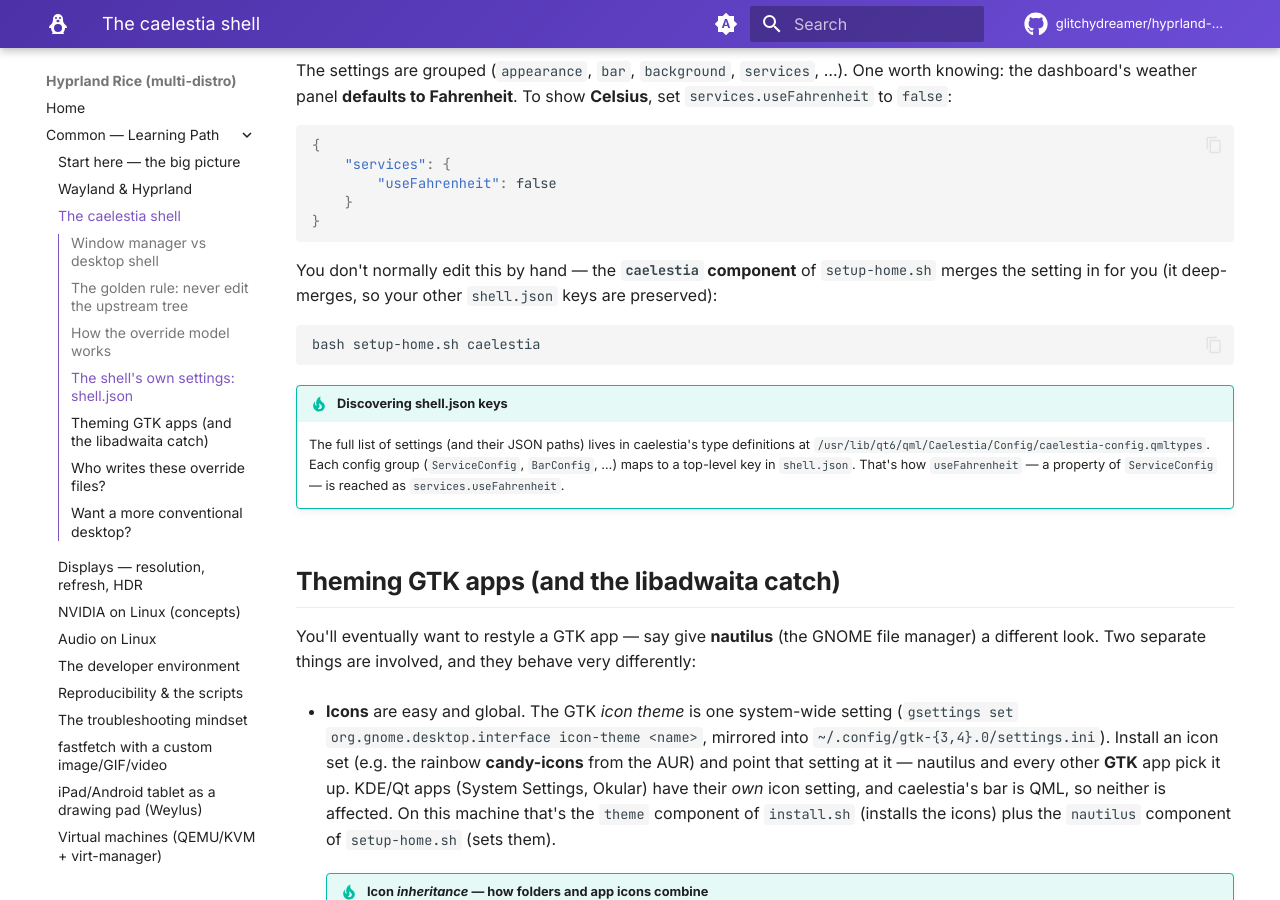
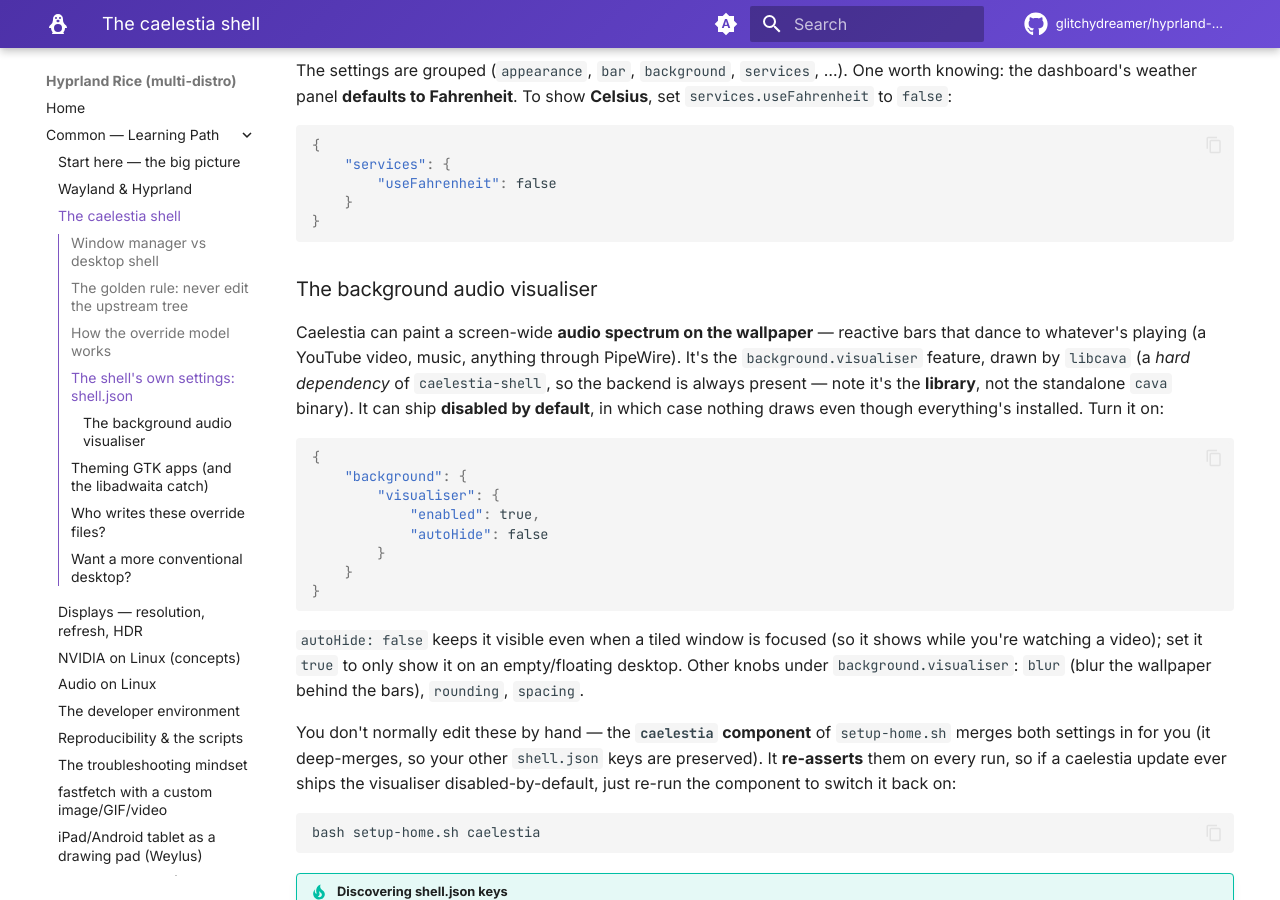
Before and after one commit to glitchydreamer/arch-hyprland-setup, an MkDocs documentation site: the page built from docs/common/caelestia-shell.md, in a window 1280 px wide and 900 px high, scrolled down 2551 px. Built offline with MkDocs 1.6.1 and Material for MkDocs 9.7.7, drawn with Linux system fonts in a browser that asks for light colours; comment, search, counter and statistics services are not loaded.

Commit message:
feat(caelestia): enable background audio visualiser + self-heal on re-run
The screen-wide audio spectrum on the wallpaper (caelestia's
background.visualiser) was off because shell.json had no such key, so it fell back
to the built-in disabled default — even though libcava (the backend, a hard dep of
caelestia-shell) is installed. The standalone `cava` binary is NOT what it uses.

The `caelestia` component of setup-home.sh now merges
background.visualiser.enabled=true (+ autoHide=false, so it shows over tiled
windows) alongside the existing °C tweak, in both the Arch and CachyOS builds. The
keys are re-asserted on every run, so if a future caelestia version ships the
visualiser disabled-by-default, re-running `setup-home.sh caelestia` flips it back
on — the requested self-correcting check.

Verified: generator output matches the live shell.json that produced a working
visualiser on the CachyOS box.

- {arch,cachyos}/setup-home.sh: merge the visualiser key + updated component blurb
- docs/common/caelestia-shell.md: new "background audio visualiser" section
- docs/arch/project-context.md: note the visualiser in the caelestia component

Co-Authored-By: Claude Opus 4.8 <noreply@anthropic.com>

````diff
--- a/docs/common/caelestia-shell.md
+++ b/docs/common/caelestia-shell.md
@@ -114,9 +114,36 @@ worth knowing: the dashboard's weather panel **defaults to Fahrenheit**. To show
 }
 ```
 
-You don't normally edit this by hand — the **`caelestia` component** of
-`setup-home.sh` merges the setting in for you (it deep-merges, so your other
-`shell.json` keys are preserved):
+### The background audio visualiser
+
+Caelestia can paint a screen-wide **audio spectrum on the wallpaper** — reactive
+bars that dance to whatever's playing (a YouTube video, music, anything through
+PipeWire). It's the `background.visualiser` feature, drawn by `libcava` (a *hard
+dependency* of `caelestia-shell`, so the backend is always present — note it's the
+**library**, not the standalone `cava` binary). It can ship **disabled by default**,
+in which case nothing draws even though everything's installed. Turn it on:
+
+```json
+{
+    "background": {
+        "visualiser": {
+            "enabled": true,
+            "autoHide": false
+        }
+    }
+}
+```
+
+`autoHide: false` keeps it visible even when a tiled window is focused (so it shows
+while you're watching a video); set it `true` to only show it on an empty/floating
+desktop. Other knobs under `background.visualiser`: `blur` (blur the wallpaper
+behind the bars), `rounding`, `spacing`.
+
+You don't normally edit these by hand — the **`caelestia` component** of
+`setup-home.sh` merges both settings in for you (it deep-merges, so your other
+`shell.json` keys are preserved). It **re-asserts** them on every run, so if a
+caelestia update ever ships the visualiser disabled-by-default, just re-run the
+component to switch it back on:
 
 ```bash
 bash setup-home.sh caelestia
````
Also changed, not shown: docs/arch/project-context.md (+3 -1 lines), 2 other files.
